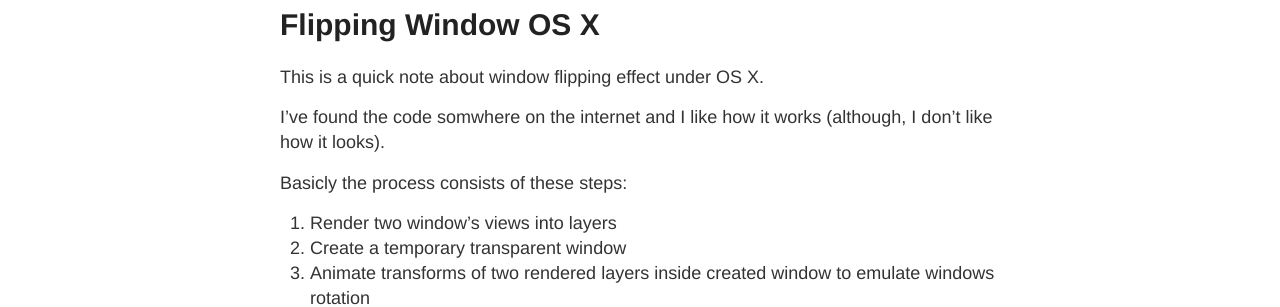
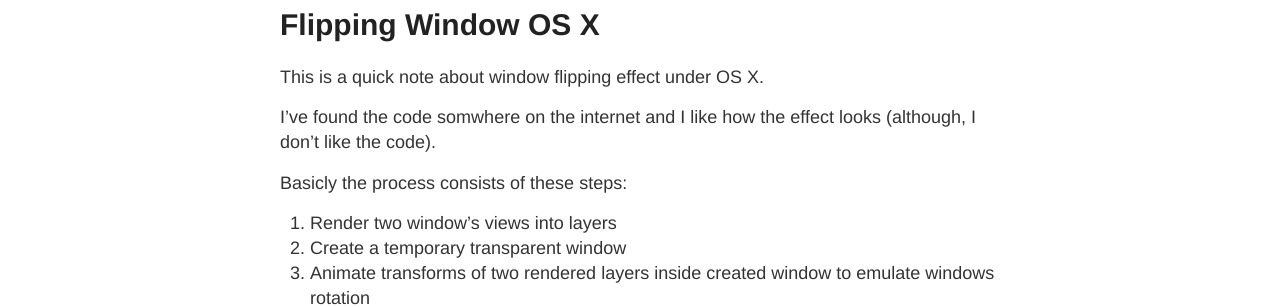
Before and after one commit to golopupinsky/golopupinsky.github.io, a Jekyll site: the page built from _posts/2014-7-15-Flipping-Window.md, in a window 1280 px wide. Shown: the part 162-469 px from the top of the page. Built offline with Jekyll 4.4.1, drawn with Linux system fonts in a browser that asks for light colours.

Commit message:
Flipping window article

```diff
--- a/_posts/2014-7-15-Flipping-Window.md
+++ b/_posts/2014-7-15-Flipping-Window.md
@@ -4,7 +4,7 @@
 ---
 This is a quick note about window flipping effect under OS X.
 
-I've found the code somwhere on the internet and I like how it works (although, I don't like how it looks).
+I've found the code somwhere on the internet and I like how the effect looks (although, I don't like the code).
 
 Basicly the process consists of these steps:
 
```
